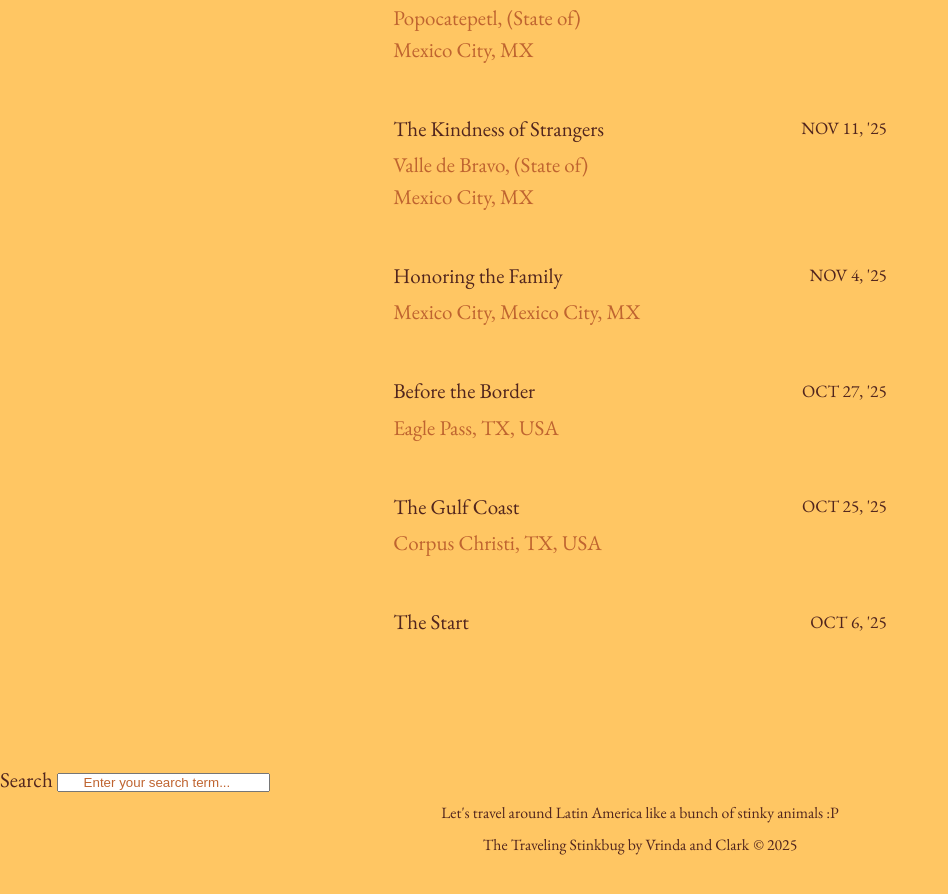
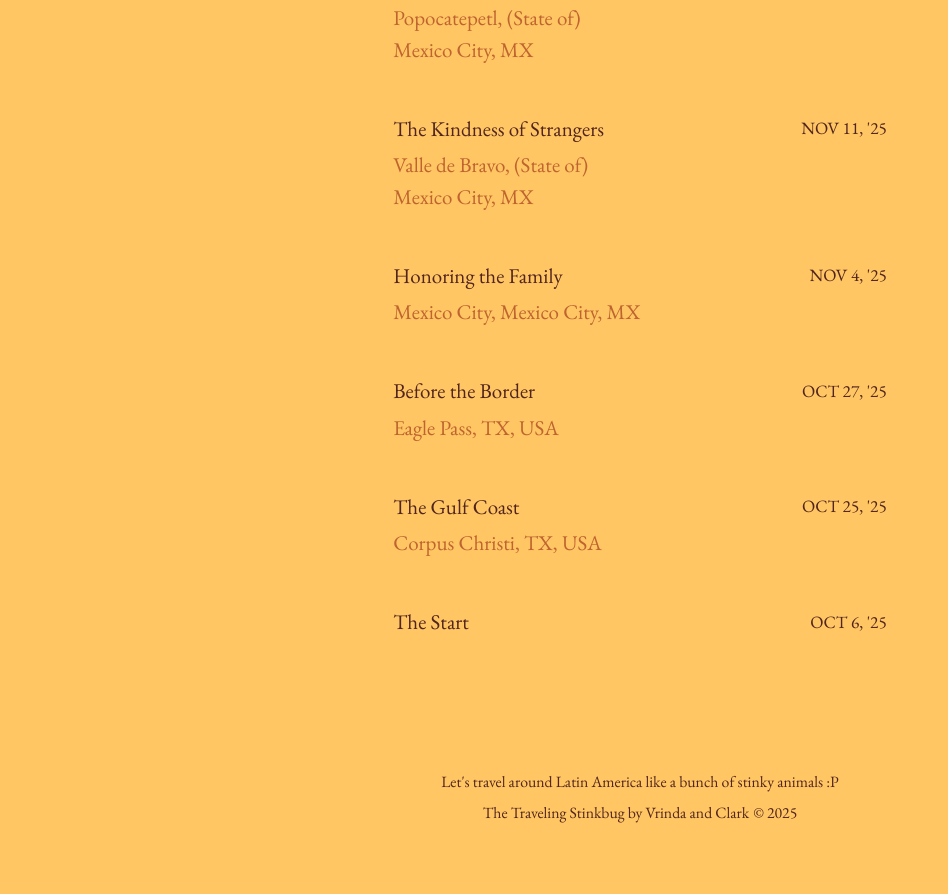
Before and after one commit to vddesai-97/vddesai-97.github.io, a Jekyll site: the page built from index.html, in a window 1280 px wide and 900 px high, scrolled down 1069 px. Shown: the top 894 px of the window, without its empty margins (0-948 px from the left). Built offline with Jekyll 4.4.1, drawn with Linux system fonts in a browser that asks for light colours; after the commit the page ends 1938 px from its top, so only the background shows below that.

Commit message:
search false

```diff
--- a/_config.yml
+++ b/_config.yml
@@ -62,7 +62,7 @@ search                   : false
 search_full_content      : false #slows down search and load features
 search_provider          : lunr # algolia, google, can switch later if we want
 lunr:
-  search_within_pages    : true
+  search_within_pages    : false
 
 # SEO Related
 google_site_verification :
--- a/_layouts/default.html
+++ b/_layouts/default.html
@@ -23,9 +23,9 @@
 
     {{ content }}
 
-    {% unless site.hide_search %}
+<!--     {% unless site.hide_search %}
       {% include search.html %}
-    {% endunless %}
+    {% endunless %} -->
 
     <!-- {% include menu.html %} -->
   </body>
```
